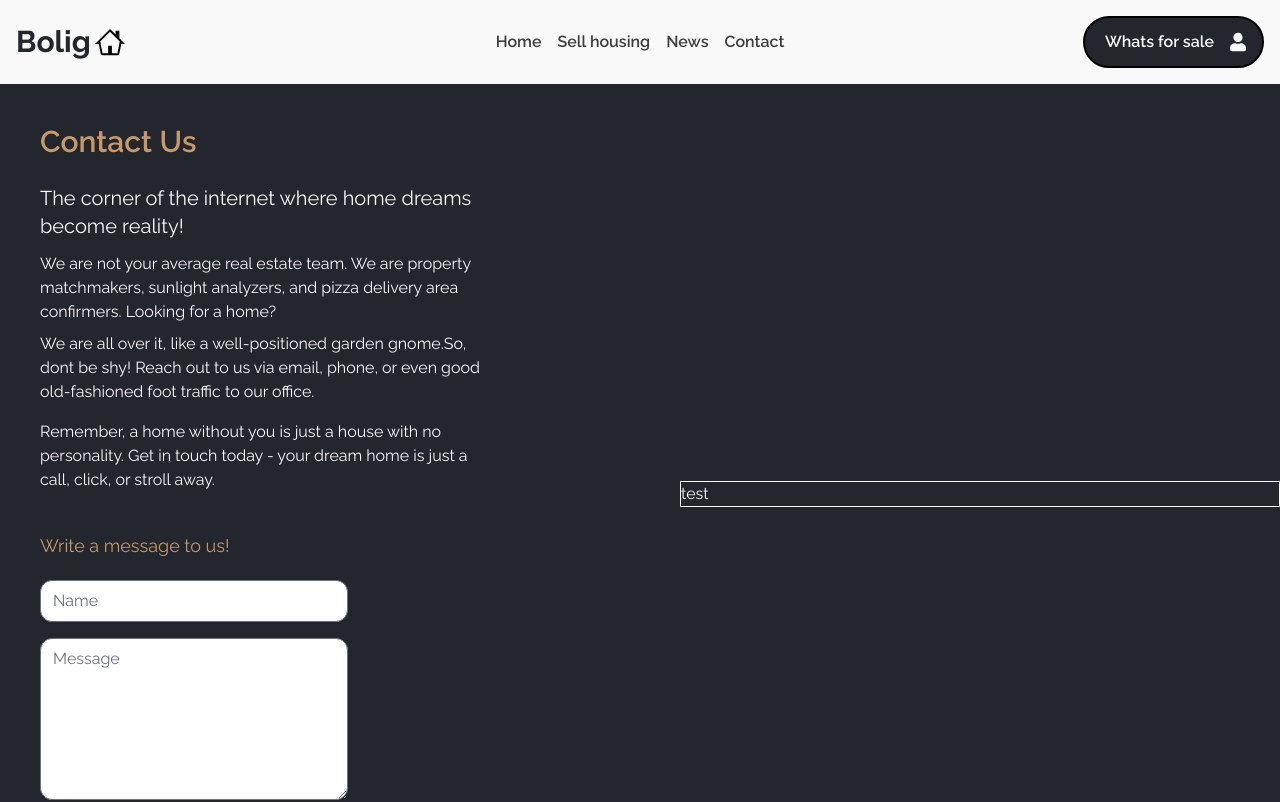
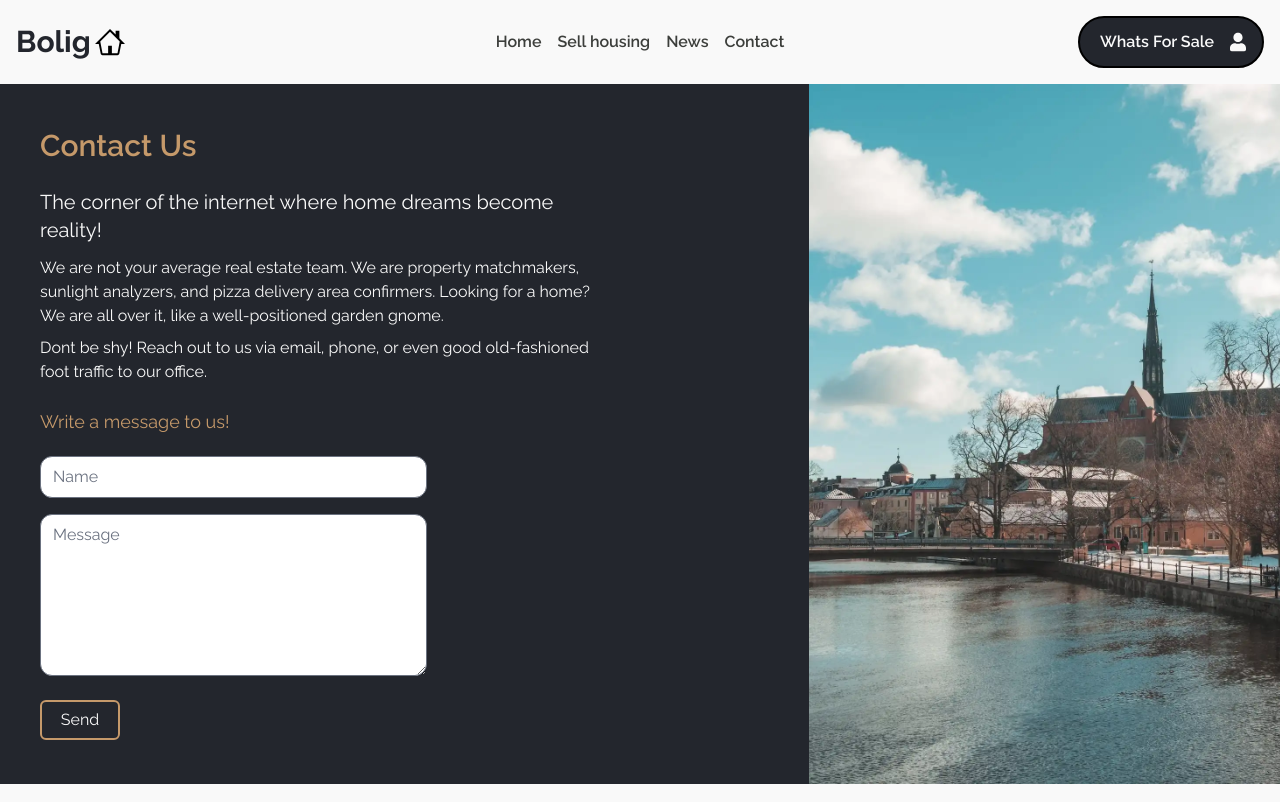
Before and after one commit to MaxAndreasLundin/bolig-web, a Next.js app: page /contact in a window 1280 px wide. Shown: the top 802 px of the page. Built offline with nearby package versions, Linux system fonts and the light colour scheme.

Commit message:
add image contact page + add whats for sale button in mobile nav bar

```diff
--- a/app/contact/page.tsx
+++ b/app/contact/page.tsx
@@ -1,26 +1,32 @@
-import React from 'react'
+import React from 'react';
+import ContactForm from '../../components/contactForm/ContactForm';
+import Image from 'next/image';
 
 const page = () => {
+
   return (
-    <div className="flex w-full max-w-[1400px] bg-secondary flex-col md:flex-row items-center gap-40 text-white_bolig">
-      <div className='flex flex-col p-10'>
-        <h2 className='text-3xl text-third font-semibold pb-6'>Contact Us</h2>
-        <h3 className='text-xl pb-1'>The corner of the internet where home dreams become reality!</h3>
-        <p className='py-2'>We are not your average real estate team. We are property matchmakers, sunlight analyzers, and pizza delivery area confirmers. Looking for a home?</p>
-        <p>We are all over it, like a well-positioned garden gnome.So, dont be shy! Reach out to us via email, phone, or even good old-fashioned foot traffic to our office.</p>
-        <p className='py-4'>Remember, a home without you is just a house with no personality. Get in touch today - your dream home is just a call, click, or stroll away.</p>
-        <form className='flex flex-col mt-6 w-full md:w-[70%] gap-4 text-primary'>
-          <p className='text-lg text-third pb-1'>Write a message to us!</p>
-          <input type="text" placeholder='Name' className='rounded-xl'/>
-          <textarea name="" id="" placeholder='Message' rows={6} className='rounded-xl'></textarea>
-          <button className="hover:bg-neutral-700 mt-2 h-10 w-40 rounded-md border-2 border-third bg-secondary hover:scale-105 hover:cursor-pointer hover:bg-opacity-40 sm:w-20 text-white_bolig">Send</button>
-        </form>
+    <div className="flex w-full max-w-[1400px] flex-col items-center lg:gap-44 bg-secondary text-white_bolig md:flex-row">
+      <div className="flex flex-col p-10">
+        <h2 className="pb-6 text-3xl font-semibold text-third">Contact Us</h2>
+        <h3 className="pb-1 text-xl">
+          The corner of the internet where home dreams become reality!
+        </h3>
+        <p className="py-2">
+          We are not your average real estate team. We are property matchmakers,
+          sunlight analyzers, and pizza delivery area confirmers. Looking for a
+          home? We are all over it, like a well-positioned garden gnome.
+        </p>
+        <p>
+          Dont be shy! Reach out to us via email, phone, or even good old-fashioned foot
+          traffic to our office.
+        </p>
+        <ContactForm />
       </div>
-      <div className='border hidden md:flex w-full min-w-[600px] h-full flex-1'>
-        <p>test</p>
+      <div className="hidden md:flex w-[100%] h-[700px] relative">
+        <Image src="/pictures/uppsala.webp" layout="fill" objectFit='cover' alt='test'/>
       </div>
     </div>
-  )
-}
+  );
+};
 
-export default page
+export default page;
--- a/components/Navbar.tsx
+++ b/components/Navbar.tsx
@@ -40,7 +40,7 @@ const Navbar = () => {
         <div className="invisible col-span-2 flex items-center justify-center py-2 md:visible">
           <ul className="flex gap-4 font-semibold text-primary">
             <li className="hover:scale-105">
-              <a href="" className="hover-effect">
+              <a href="/" className="hover-effect">
                 Home
               </a>
             </li>
@@ -55,7 +55,7 @@ const Navbar = () => {
               </a>
             </li>
             <li className="hover:scale-105">
-              <a href="" className="hover-effect">
+              <a href="/contact" className="hover-effect">
                 Contact
               </a>
             </li>
@@ -101,7 +101,10 @@ const Navbar = () => {
           <li className="link-mobile mt-20">Sell Housing</li>
           <li className="link-mobile">Search Broker</li>
           <li className="link-mobile">News</li>
-          <li className="link-mobile">Contact</li>
+          <li className="link-mobile border-none">Contact</li>
+          <li className='bg-primary w-full text-center py-2 rounded-xl'>
+            <GetListOfAllResidence />
+          </li>
         </ul>
       </div>
     </>
--- /dev/null
+++ b/components/contactForm/ContactForm.tsx
@@ -0,0 +1,32 @@
+"use client"
+import React from 'react';
+
+const ContactForm = () => {
+  const submit = () => {
+    alert(
+      'Yippee! Your message is now surfing the web waves on its way to us. We will respond faster than a seagull swooping down on a french fry! We will be in touch next year!',
+    );
+  };
+
+  return (
+    <form className="mt-6 flex w-full flex-col gap-4 text-primary md:w-[70%]">
+      <p className="pb-1 text-lg text-third">Write a message to us!</p>
+      <input type="text" placeholder="Name" className="rounded-xl" />
+      <textarea
+        name=""
+        id=""
+        placeholder="Message"
+        rows={6}
+        className="rounded-xl"
+      ></textarea>
+      <button
+        onClick={submit}
+        className="hover:bg-neutral-700 mt-2 h-10 w-40 rounded-md border-2 border-third bg-secondary text-white_bolig hover:scale-105 hover:cursor-pointer hover:bg-opacity-40 sm:w-20"
+      >
+        Send
+      </button>
+    </form>
+  );
+};
+
+export default ContactForm;
--- a/components/newestDeals/NewestDeals.tsx
+++ b/components/newestDeals/NewestDeals.tsx
@@ -42,7 +42,7 @@ const NewestDeals = () => {
             <div className='w-full h-[250px] relative overflow-hidden rounded-t-xl'>
               <Image src={data.image} layout="fill" objectFit='cover' alt='test' />
               <div >
-                <p className='absolute z-50 bottom-0 py-1 px-4 rounded-tr-md font-semibold bg-primary text-lg text-third tracking-wider'>Bolig</p>
+                <p className='absolute z-10 bottom-0 py-1 px-4 rounded-tr-md font-semibold bg-primary text-lg text-third tracking-wider'>Bolig</p>
               </div>
             </div>
             <div className='p-2'>
--- a/components/searchBar/GetListOfAllResidence.tsx
+++ b/components/searchBar/GetListOfAllResidence.tsx
@@ -31,7 +31,7 @@ const GetListOfAllResidence = () => {
         onClick={fetchResidence}
         className="rounded-xl bg-opacity-80 p-2 font-semibold text-white_bolig hover:scale-105"
       >
-        Whats for sale
+        Whats For Sale
       </button>
     </>
   );
```
